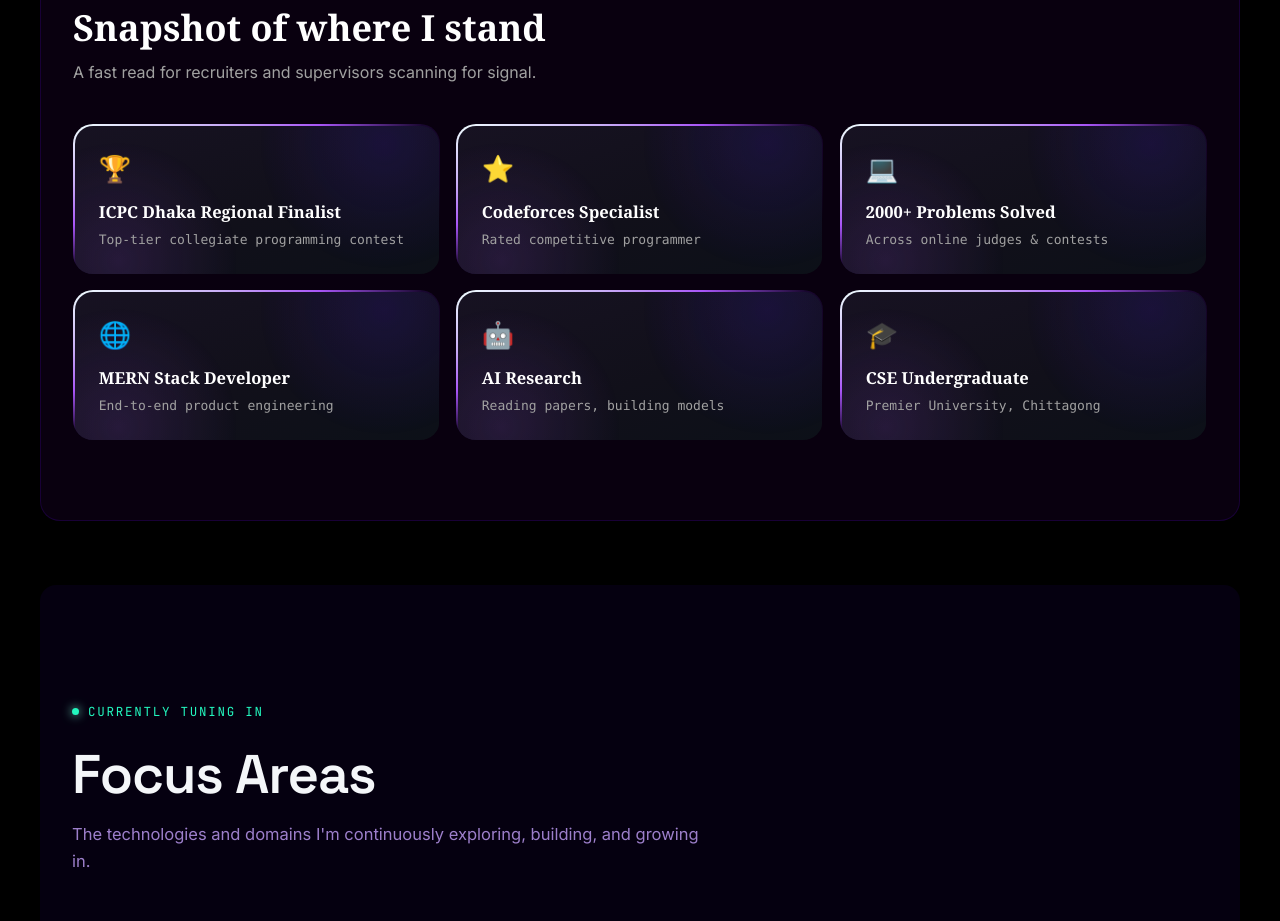
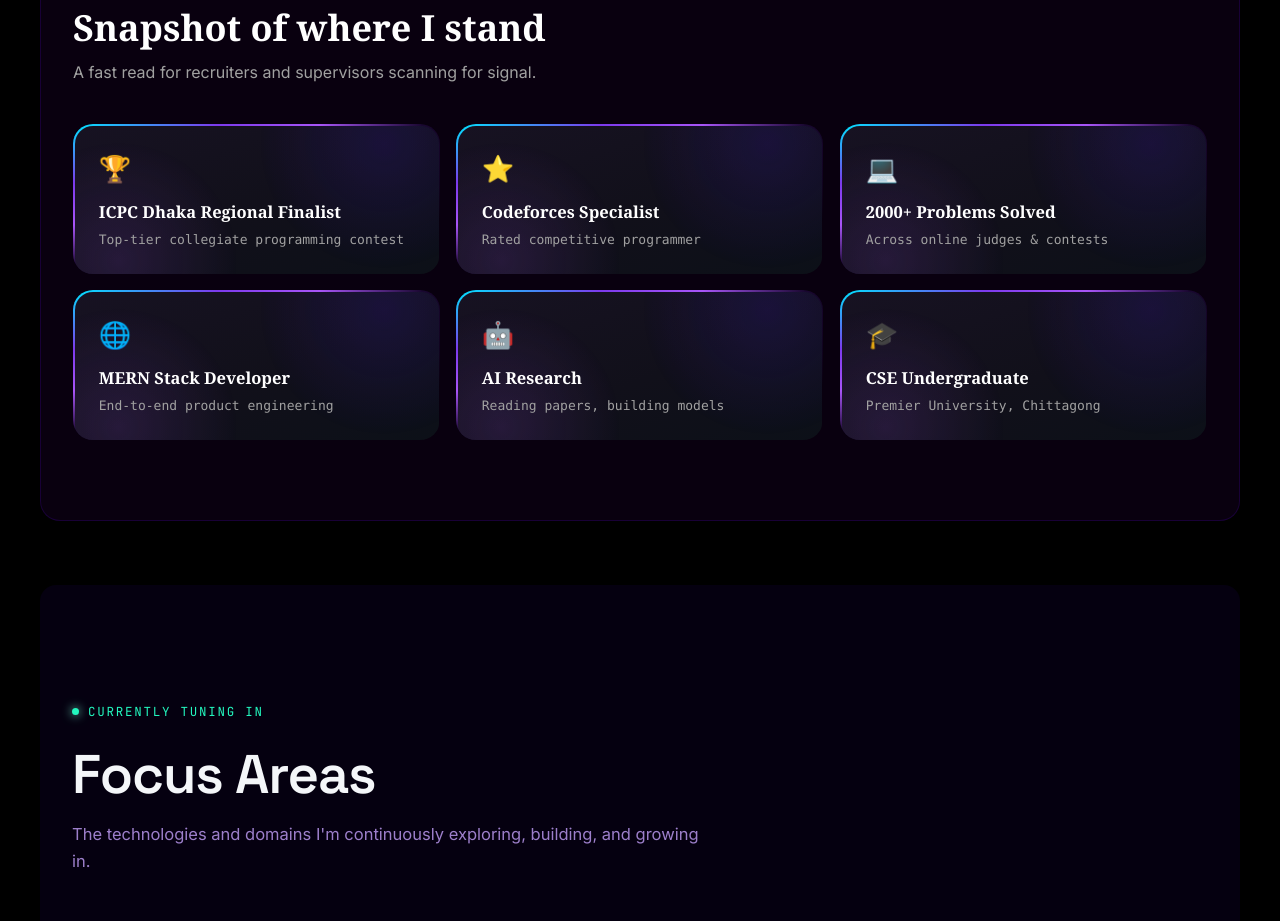
Before and after one commit to nuralamjoy/my_portfolio, a React (Vite) app: page / in a window 1280 px wide. Shown: the part 3300-4221 px from the top of the page. Built offline with nearby package versions, Linux system fonts and the light colour scheme.

Commit message:
fix card design

```diff
--- a/src/components/ui/Card.css
+++ b/src/components/ui/Card.css
@@ -1,7 +1,7 @@
 :root {
-    --violet: #c9aff6;
+    --violet: #7c3aed;
     --purple: #a855f7;
-    --cyan: #f0feff;
+    --cyan: #00e5ff;
     --deep: #4c1d95;
   }
 
```
